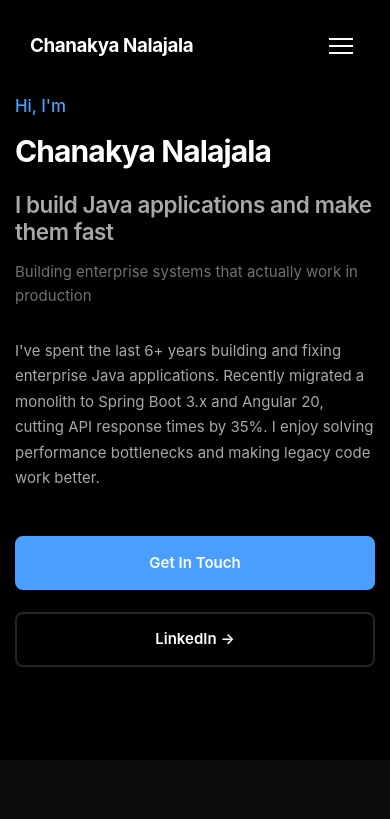
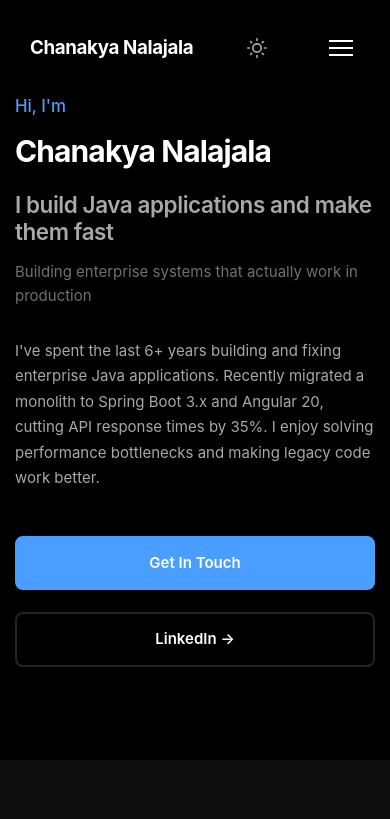
Before and after one commit to chanakya-nalajala/Portfolio, a React (Vite) app: page / in a window 390 px wide. Shown: the top 819 px of the page. Built offline with nearby package versions, Linux system fonts and the light colour scheme.

Commit message:
Update Header styles: add theme-specific scroll effects and refine ThemeToggle design

```diff
--- a/src/components/Header/styles.css
+++ b/src/components/Header/styles.css
@@ -5,14 +5,37 @@
   right: 0;
   z-index: 999;
   background-color: transparent;
-  transition: all var(--transition-base);
+  transition: all 0.3s cubic-bezier(0.4, 0, 0.2, 1);
   padding: var(--space-lg) 0;
 }
 
+/* Dark theme - not scrolled */
+[data-theme="dark"] .header:not(.scrolled) {
+  background: linear-gradient(to bottom, rgba(0, 0, 0, 0.4) 0%, rgba(0, 0, 0, 0) 100%);
+}
+
+/* Light theme - not scrolled */
+[data-theme="light"] .header:not(.scrolled) {
+  background: linear-gradient(to bottom, rgba(255, 255, 255, 0.4) 0%, rgba(255, 255, 255, 0) 100%);
+}
+
+/* Dark theme - scrolled */
+[data-theme="dark"] .header.scrolled {
+  background-color: rgba(0, 0, 0, 0.75);
+  backdrop-filter: blur(20px) saturate(180%);
+  -webkit-backdrop-filter: blur(20px) saturate(180%);
+  box-shadow: 0 1px 0 rgba(255, 255, 255, 0.05), 0 4px 12px rgba(0, 0, 0, 0.3);
+}
+
+/* Light theme - scrolled */
+[data-theme="light"] .header.scrolled {
+  background-color: rgba(255, 255, 255, 0.75);
+  backdrop-filter: blur(20px) saturate(180%);
+  -webkit-backdrop-filter: blur(20px) saturate(180%);
+  box-shadow: 0 1px 0 rgba(0, 0, 0, 0.05), 0 4px 12px rgba(0, 0, 0, 0.08);
+}
+
 .header.scrolled {
-  background-color: rgba(0, 0, 0, 0.95);
-  backdrop-filter: blur(10px);
-  box-shadow: 0 1px 0 var(--color-border);
   padding: var(--space-md) 0;
 }
 
@@ -157,9 +180,9 @@
     gap: var(--space-md);
   }
 
-  /* Hide desktop theme toggle on mobile */
+  /* Keep theme toggle visible on mobile */
   .header-right > .theme-toggle {
-    display: none;
+    display: flex;
   }
 
   .mobile-menu-button {
@@ -170,6 +193,11 @@
     display: flex;
   }
 
+  /* Hide theme toggle inside mobile menu since it's in header */
+  .mobile-theme-toggle {
+    display: none;
+  }
+
   .header.scrolled {
     padding: var(--space-sm) 0;
   }
--- a/src/components/ThemeToggle/styles.css
+++ b/src/components/ThemeToggle/styles.css
@@ -6,7 +6,7 @@
   height: 40px;
   padding: 0;
   background-color: transparent;
-  border: 1px solid var(--color-border);
+  border: none;
   color: var(--color-text-secondary);
   cursor: pointer;
   transition: all var(--transition-fast);
@@ -15,8 +15,7 @@
 
 .theme-toggle:hover {
   background-color: var(--color-surface);
-  color: var(--color-text-primary);
-  border-color: var(--color-accent);
+  color: var(--color-accent);
   transform: rotate(15deg);
 }
 
```
